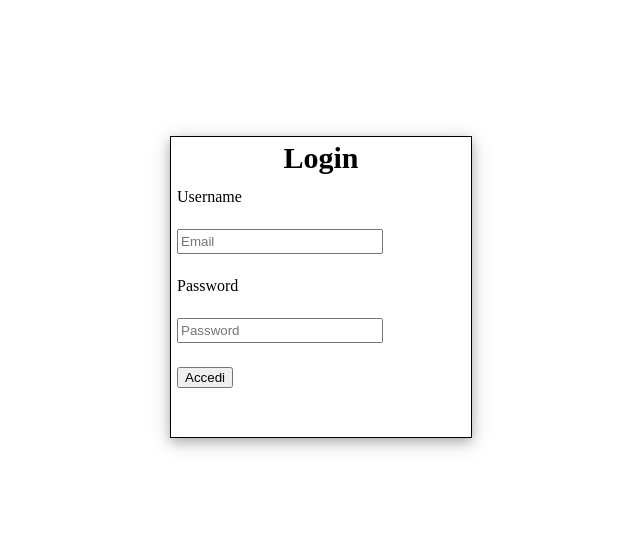
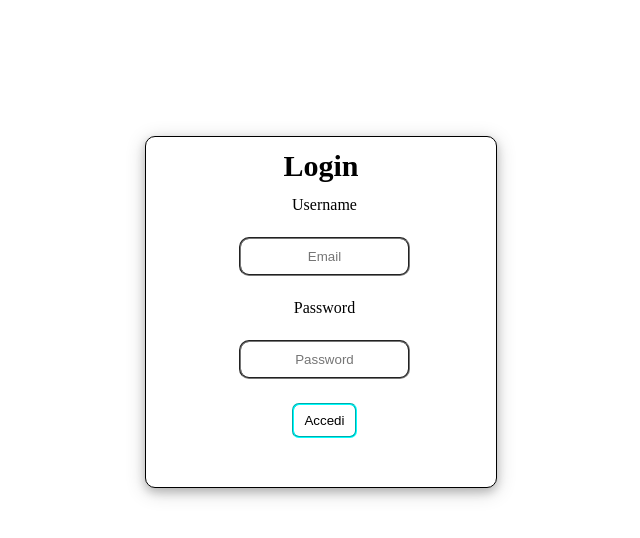
Before and after one commit to Fra0027/AthenaGit, a PHP site: page /login.php in a window 1280 px wide. Shown: the top 538 px of the page, without its empty margins (327-967 px from the left). Run offline with PHP 8.4, Linux system fonts and the light colour scheme.

Commit message:
Modifica css login

```diff
--- a/CSS/stylelogin.css
+++ b/CSS/stylelogin.css
@@ -2,19 +2,22 @@
 	position:absolute;
 	margin-left:50%;
 	transform: translateX(-50%);
-	width:300px;
-	height:300px;
+	width:350px;
+	height:350px;
 	border:solid 1px;
 	background-color:white;
 	box-shadow: 0 4px 10px 0 rgba(0,0,0,0.2), 0 4px 20px 0 rgba(0,0,0,0.19);
 	margin-top:10%;
+	text-align:center;
+	border-radius:10px;
 }
 
 .boxTitolo{
 	font-size:30px;
 	text-align:center;
 	font-weight:bold;
-	margin-top:2%;
+	margin-top:4%;
+	transition:1s;
 }
 
 .boxInterno{
@@ -22,16 +25,54 @@
 	margin-top:2%;
 }
 
-input[type=text]{
-	width:70%;
+input[type=text], input[type=password]{
+	width:50%;
 	padding-top:3px;
 	padding-bottom:3px;
 	margin: 8px 0;
 	box-sizing: border-box;
+	padding: 10px 2px;
+	text-align:center;
+	transition:0.5s;
+	border-radius:10px;
+	outline:none;
+	border-style:groove;
 }
+input[type=text]:hover
+{
+	width:80%;
+	transition:0.5s;
+}
+input[type=password]:hover
+{
+	width:80%;
+	transition:0.5s;
+}
+input[type=text]:focus
+{
+	width:80%;
+	transition:0.5s;
+	border-color:#00ffff;
 
-.reg{
-	position:relative;
-	float:left;
-	margin-top:35%;
 }
+input[type=password]:focus
+{
+	width:80%;
+	transition:0.5s;
+	border-color:#00ffff;
+}
+input[type=submit]
+{
+	border-radius:7px;
+	outline:none;
+	border-style:groove;
+	border-color:#00ffff;
+	background-color:white;
+	padding:8px 10px;
+}
+input[type=submit]:hover
+{
+	background-color:#00ffff;
+	cursor:pointer;
+	transition:0.7s;
+}
--- a/login.php
+++ b/login.php
@@ -12,7 +12,7 @@
 			<div class="boxInterno">
 				<form method="post" action="database/verify.php">
 				  <p>Username</p><input type="text" name="username" placeholder="Email" />
-				  <p>Password</p><input type="text" name="password" placeholder="Password" />
+				  <p>Password</p><input type="password" name="password" placeholder="Password" />
 				  <p><input type="submit" value="Accedi" /></p>
 				</form>
 			</div>
```
